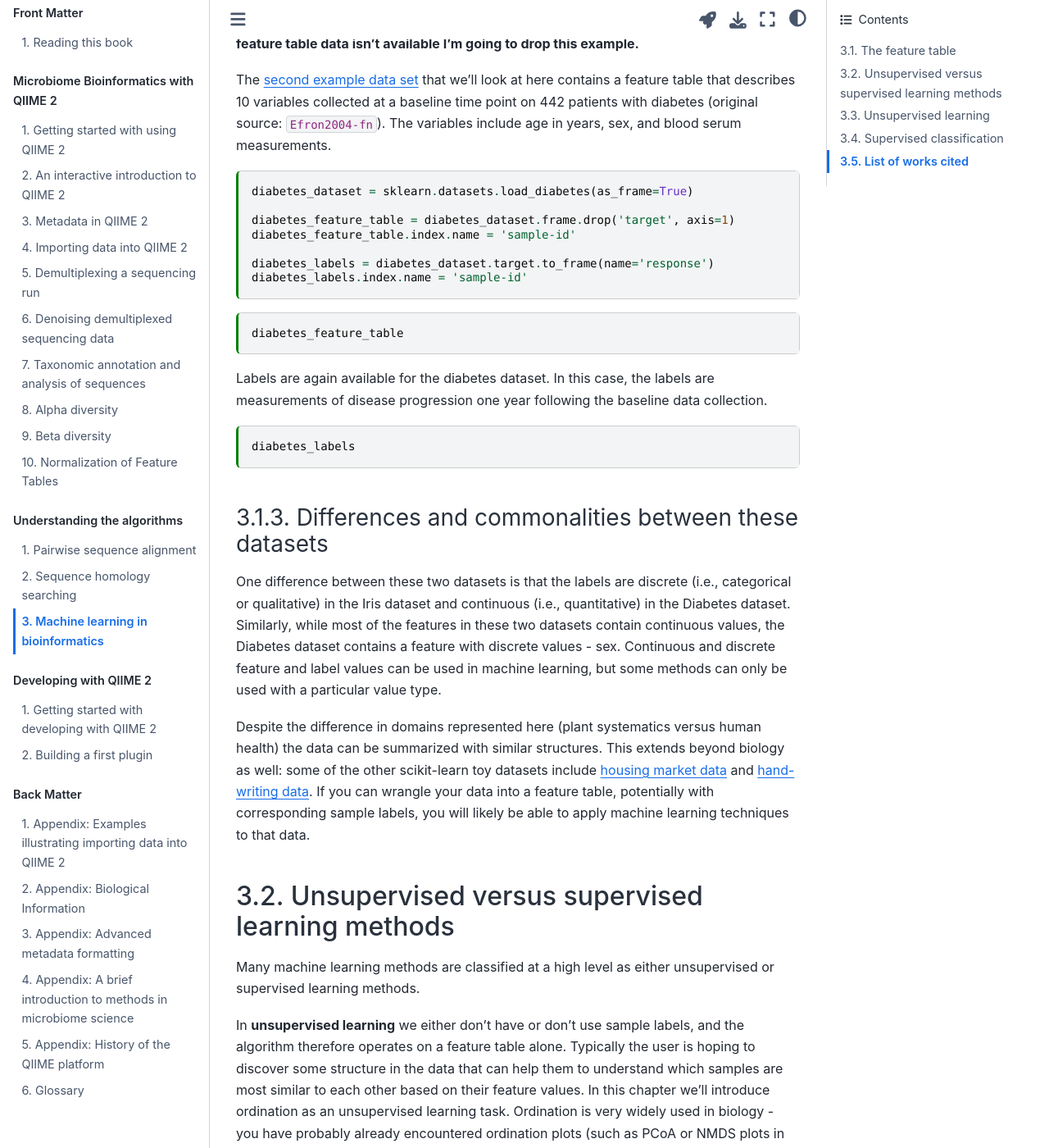
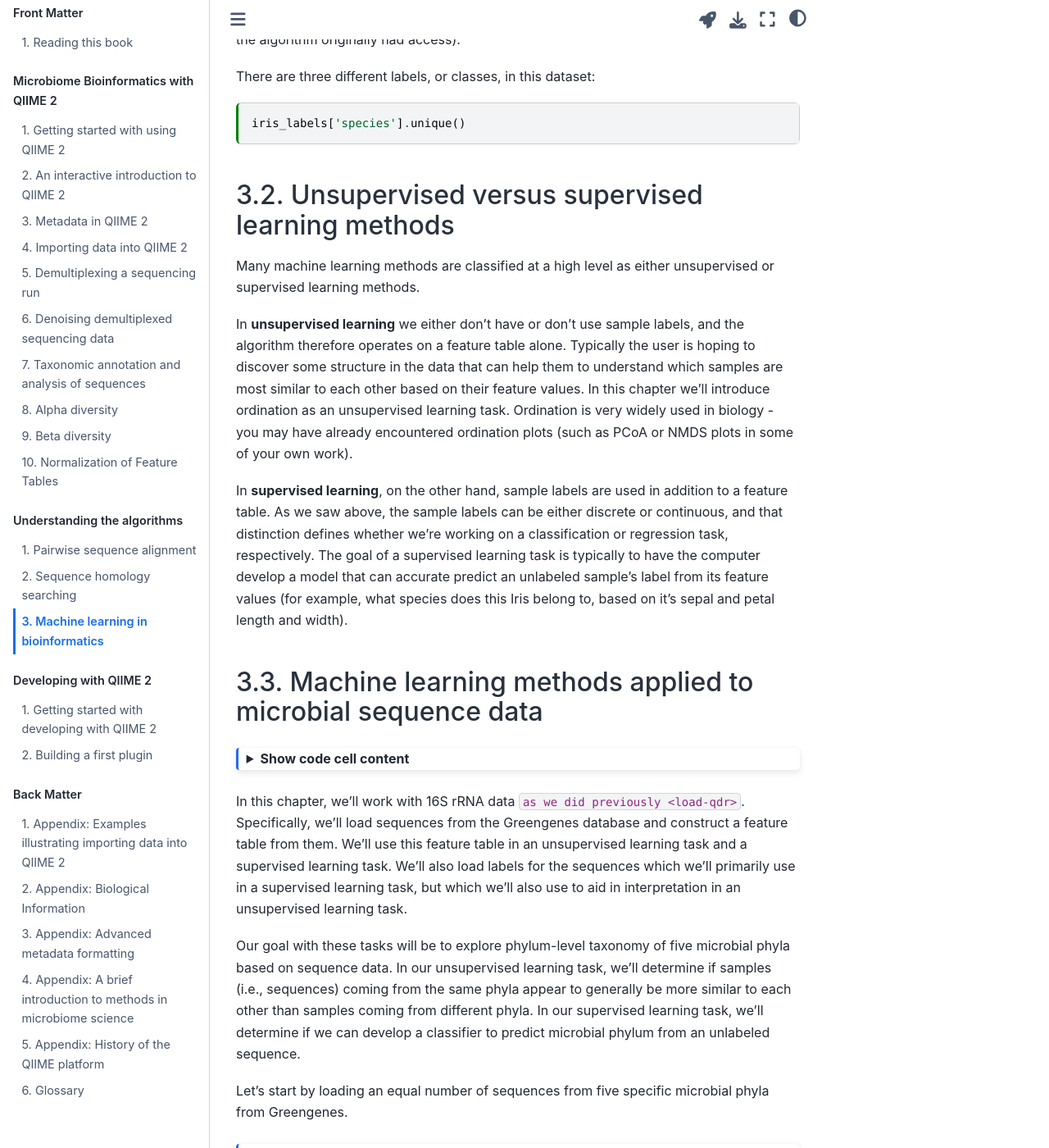
Before and after one commit to gregcaporaso/q2book, a Jupyter Book: the page built from book/algorithms/machine-learning.md, in a window 1280 px wide and 1400 px high, scrolled down 2112 px. Shown: the whole window at 82% size. Built offline with Jupyter Book 1.0.4 settings and Sphinx 7.4.7 and the Sphinx Book theme 1.1.4, drawn with Linux system fonts in a browser that asks for light colours; cross-references to code outside the pages are shown as plain code; some of the changed text lies outside the part shown.

Commit message:
periodic commit

````diff
--- a/book/algorithms/machine-learning.md
+++ b/book/algorithms/machine-learning.md
@@ -25,12 +25,11 @@ Machine learning algorithms can easily be misused, either intentionally or unint
 
 Machine learning algorithms generally are provided with a table of **samples** and user-defined **features** of those samples. These data are typically represented in a matrix, where samples are the rows and features are the columns. This matrix is referred to as a **feature table**, and it is central to machine learning and many subfields of bioinformatics. The terms used here are purposefully general. Samples are intended to be any unit of study, and features are attributes of those samples. Sometimes **labels** or **response variables** will be associated with the samples, in which case a different class of methods can be applied.
 
-scikit-learn defines a few example datasets that we can look at here to get an idea of what typical input looks like in a machine learning task.
+scikit-learn provides a few example datasets that can be used for learning. Let's start by taking a look and one of them to get an idea of what input might look like in a machine learning task.
 
 ### The Iris dataset
 
-The [first example dataset](https://scikit-learn.org/stable/datasets/toy_dataset.html#iris-plants-dataset) that we'll look at is a classic dataset used in machine learning, originally published by RA Fisher {cite}`Fisher1936-tk`. This feature table describes four features of 150 specimens of Iris, a genus of flowering plant, representing three species. The feature table follows:
-
+The [Iris dataset](https://scikit-learn.org/stable/datasets/toy_dataset.html#iris-plants-dataset) is a classic example used in machine learning, originally published by RA Fisher {cite}`Fisher1936-tk`. This feature table describes four features of 150 specimens of Iris, a genus of flowering plant, representing three species. The feature table follows:
 
 ```{code-cell} ipython3
 import sklearn.datasets
@@ -49,7 +48,9 @@ iris_labels.index.name = 'sample-id'
 iris_feature_table
 ```
 
-The rows in this table represent our samples - in this case specimens of Iris plants. The columns represent features, or attributes of the samples. Each sample vector (i.e., row) will indicate a unique identifier for the sample (here these are simply integers), and values for each feature for that sample. This feature table on its own can serve as an input dataset for unsupervised learning tasks, which we'll cover first in this chapter.
+The rows in this table represent our samples - in this case specimens of Iris. The columns represent features, or attributes of the samples. Each **sample vector** (i.e., row) will include a unique identifier for the sample which we usually call the _sample id_ (here these are simply integers), and values for each feature for that sample. Each **feature vector** (i.e., column) will similar contain an identifier for the feature, or the the _feature id_. These are often simplistic descriptions of the features, as they are in this example, but they don't need to be (integers would work fine as feature ids). The feature vector then contains the values measured for that feature in each sample.
+
+This feature table on its own can serve as an input dataset for unsupervised learning tasks, which we'll cover first in this chapter. A goal of unsupervised learning might be to determine if there are clusters of samples that are most similar to one another.
 
 In addition to this feature table, the Iris dataset contains labels for each of the 150 samples indicating which species each sample belongs to:
 
@@ -57,7 +58,7 @@ In addition to this feature table, the Iris dataset contains labels for each of
 iris_labels
 ```
 
-The sample ids in this label vector must be the same as the sample ids in the feature table. The feature table and the sample labels together can be used as input data for supervised learning tasks, which we'll cover second in this chapter.
+The sample ids in this label vector must be the same as the sample ids in the feature table. The feature table and the sample labels together can be used as input data for supervised learning tasks, which we'll cover second in this chapter. A goal of supervised learning might be to develop a classifier that could report the species of an Iris if provided with values for its sepal length and width and its petal length and width (i.e., the features that the algorithm originally had access).
 
 There are three different labels, or classes, in this dataset:
 
@@ -65,49 +66,183 @@ There are three different labels, or classes, in this dataset:
 iris_labels['species'].unique()
 ```
 
-### The Diabetes dataset
-
-**TODO: These data are transformed, unfortunately, as described in the docs. If the raw feature table data isn't available I'm going to drop this example.**
-
-The [second example data set](https://scikit-learn.org/stable/datasets/toy_dataset.html#diabetes-dataset) that we'll look at here contains a feature table that describes 10 variables collected at a baseline time point on 442 patients with diabetes (original source: {cite}`Efron2004-fn`). The variables include age in years, sex, and blood serum measurements.
-
-
-
-```{code-cell} ipython3
-diabetes_dataset = sklearn.datasets.load_diabetes(as_frame=True)
-
-diabetes_feature_table = diabetes_dataset.frame.drop('target', axis=1)
-diabetes_feature_table.index.name = 'sample-id'
-
-diabetes_labels = diabetes_dataset.target.to_frame(name='response')
-diabetes_labels.index.name = 'sample-id'
-```
-
-```{code-cell} ipython3
-diabetes_feature_table
-```
-
-Labels are again available for the diabetes dataset. In this case, the labels are measurements of disease progression one year following the baseline data collection.
-
-```{code-cell} ipython3
-diabetes_labels
-```
-
-### Differences and commonalities between these datasets
-
-One difference between these two datasets is that the labels are discrete (i.e., categorical or qualitative) in the Iris dataset and continuous (i.e., quantitative) in the Diabetes dataset. Similarly, while most of the features in these two datasets contain continuous values, the Diabetes dataset contains a feature with discrete values - sex. Continuous and discrete feature and label values can be used in machine learning, but some methods can only be used with a particular value type.
-
-Despite the difference in domains represented here (plant systematics versus human health) the data can be summarized with similar structures. This extends beyond biology as well: some of the other scikit-learn toy datasets include [housing market data](https://scikit-learn.org/stable/datasets/toy_dataset.html#boston-house-prices-dataset) and [hand-writing data](https://scikit-learn.org/stable/datasets/toy_dataset.html#optical-recognition-of-handwritten-digits-dataset). If you can wrangle your data into a feature table, potentially with corresponding sample labels, you will likely be able to apply machine learning techniques to that data.
-
 ## Unsupervised versus supervised learning methods
 
 Many machine learning methods are classified at a high level as either unsupervised or supervised learning methods.
 
-In **unsupervised learning** we either don't have or don't use sample labels, and the algorithm therefore operates on a feature table alone. Typically the user is hoping to discover some structure in the data that can help them to understand which samples are most similar to each other based on their feature values. In this chapter we'll introduce ordination as an unsupervised learning task. Ordination is very widely used in biology - you have probably already encountered ordination plots (such as PCoA or NMDS plots in some of your reading).
+In **unsupervised learning** we either don't have or don't use sample labels, and the algorithm therefore operates on a feature table alone. Typically the user is hoping to discover some structure in the data that can help them to understand which samples are most similar to each other based on their feature values. In this chapter we'll introduce ordination as an unsupervised learning task. Ordination is very widely used in biology - you may have already encountered ordination plots (such as PCoA or NMDS plots in some of your own work).
 
-In **supervised learning**, on the other hand, sample labels are used in addition to a feature table. As we saw above, the sample labels can be either discrete or continuous, and that distinction defines whether we're working on a classification or regression task, respectively. The goal of a supervised learning task is typically to have the computer develop a model that can accurate predict an unlabeled sample's label from its feature values (for example, how much should we expect an individual's disease to progress in the next year based on measurements we take in the clinic today).
+In **supervised learning**, on the other hand, sample labels are used in addition to a feature table. As we saw above, the sample labels can be either discrete or continuous, and that distinction defines whether we're working on a classification or regression task, respectively. The goal of a supervised learning task is typically to have the computer develop a model that can accurate predict an unlabeled sample's label from its feature values (for example, what species does this Iris belong to, based on it's sepal and petal length and width).
 
-<!-- TODO: start here by moving feature table and label definitions to here from the supervised classification section below. -->
+## Machine learning methods applied to microbial sequence data
+
+```{code-cell} ipython3
+:tags: [hide-cell]
+
+# This cell performs some configuration for this notebook. It's hidden by
+# default because it's not relevant to the content of this chapter. You'll
+# occasionally notice that I hide this type of information so it's not
+# distracting.
+
+%pylab inline
+
+import pandas as pd
+import skbio
+import numpy as np
+import itertools
+import collections
+import random
+```
+
+In this chapter, we'll work with 16S rRNA data `as we did previously <load-qdr>`. Specifically, we'll load sequences from the Greengenes database and construct a feature table from them. We'll use this feature table in an unsupervised learning task and a supervised learning task. We'll also load labels for the sequences which we'll primarily use in a supervised learning task, but which we'll also use to aid in interpretation in an unsupervised learning task.
+
+Our goal with these tasks will be to explore phylum-level taxonomy of five microbial phyla based on sequence data. In our unsupervised learning task, we'll determine if samples (i.e., sequences) coming from the same phyla appear to generally be more similar to each other than samples coming from different phyla. In our supervised learning task, we'll determine if we can develop a classifier to predict microbial phylum from an unlabeled sequence.
+
+Let's start by loading an equal number of sequences from five specific microbial phyla from Greengenes.
+
+```{code-cell} ipython3
+:tags: [hide-cell]
+
+import qiime_default_reference as qdr
+import skbio
+
+def load_taxonomy_reference_database(phyla_of_interest, class_size=None, verbose=True):
+    # Load the taxonomic data
+    seq_data = {}
+    phylum_to_seq_ids = {p: list() for p in phyla_of_interest}
+
+    for e in open(qdr.get_reference_taxonomy()):
+        seq_id, seq_tax = e.strip().split('\t')
+        seq_tax = [e.strip() for e in seq_tax.split(';')]
+        seq_phylum = ';'.join(seq_tax[:2])
+
+        try:
+            phylum_to_seq_ids[seq_phylum].append(seq_id)
+            seq_data[seq_id] = [seq_phylum]
+        except KeyError:
+            # if seq_phylum is not in phylum_to_seq_ids (i.e., it
+            # wasn't provided as a phylum of interest) skip this
+            # record
+            pass
+
+    for e in skbio.io.read(qdr.get_reference_sequences(), format='fasta', constructor=skbio.DNA):
+        if e.has_degenerates():
+            # For the purpose of this lesson, we're going to ignore sequences that contain
+            # degenerate characters (i.e., characters other than A, C, G, or T)
+            continue
+        seq_id = e.metadata['id']
+        try:
+            seq_data[seq_id].append(e)
+        except KeyError:
+            # if this seq_id wasn't previously identified as being from one of our
+            # phyla of interest, skip this record
+            pass
+
+    if verbose:
+        for phylum, seq_ids in phylum_to_seq_ids.items():
+            print("%d sequences were loaded for phylum %s." % (len(seq_ids), phylum))
+
+    if class_size is not None:
+        sampled_seq_data = {}
+        for p, seq_ids in phylum_to_seq_ids.items():
+            if class_size > len(seq_ids):
+                raise ValueError("Class size (%d) too large for phylum %s, which has only %d sequences." %
+                                 (class_size, p, len(seq_ids)))
+            sampled_seq_ids = random.sample(seq_ids, k=class_size)
+            phylum_to_seq_ids[p] = sampled_seq_ids
+            sampled_seq_data.update({seq_id: seq_data[seq_id] for seq_id in sampled_seq_ids})
+        seq_data = sampled_seq_data
+        if verbose:
+            print('\nAfter random sampling: ')
+            for phylum, seq_ids in phylum_to_seq_ids.items():
+                print(" %d sequences were retained for phylum %s." % (len(seq_ids), phylum))
+
+
+    return seq_data, phylum_to_seq_ids
+```
+
+```{code-cell} ipython3
+phyla = {'k__Archaea;p__Crenarchaeota',
+         'k__Archaea;p__Euryarchaeota',
+         'k__Bacteria;p__Firmicutes',
+         'k__Bacteria;p__Cyanobacteria',
+         'k__Bacteria;p__Bacteroidetes',
+         'k__Bacteria;p__Actinobacteria'}
+
+seq_data, phylum_to_seq_ids = load_taxonomy_reference_database(phyla, 100)
+```
+
+<!-- pick up here - create the feature table and labels to user throughout the rest of the chapter>
+
+Recall that we can look reference sequences up as follows, and that reference sequences have taxonomic annotations.
+
+```{code-cell} ipython3
+reference_db[0]
+```
+
+We'll again select a random subset of the reference database to work with here to get our analyses moving quickly.
+
+```{code-cell} ipython3
+reference_db = random.sample(reference_db, k=5000)
+print("%s sequences are present in the subsampled database." % len(reference_db))
+```
+
+(ml:define-nb-parameters)=
+
+```{code-cell} ipython3
+taxonomic_level = 2
+k = 7
+alphabet = skbio.DNA.nondegenerate_chars
+```
+
+Next, we'll compute a table of the per-sequence kmer counts for all kmers in `W` for all sequences in our reference database. We'll also store the taxonomic identity of each of our reference sequences at our specified taxonomic level. We can store this information in a pandas `DataFrame`, and then view the first 25 rows of that table.
+
+```{code-cell} ipython3
+# compute all kmers for the specified alphabet
+W = compute_W(alphabet, k)
+
+# Define a function that returns the taxonomy at a specified level given
+# a semi-colon separated taxonomic description.
+# For example, providing 'k__Bacteria; p__Gemmatimonadetes; c__Gemm-1; o__; f__; g__; s__'
+# as input will return 'k__Bacteria; p__Gemmatimonadetes' as output.
+def get_taxon_at_level(taxon, level):
+    taxon = [l.strip() for l in taxon.split(';')]
+    return '; '.join(taxon[:level])
+
+# Iterate over all of the reference sequences and compute their kmer frequencies.
+per_sequence_kmer_counts = {}
+sequence_labels = {}
+for reference_sequence in reference_db:
+    sequence_id = reference_sequence.metadata['id']
+
+    taxon = get_taxon_at_level(reference_sequence.metadata['taxonomy'], taxonomic_level)
+    sequence_labels[sequence_id] = taxon
+
+    kmer_counts = dict.fromkeys(W, 0)
+    kmer_counts.update(reference_sequence.kmer_frequencies(k=k))
+    per_sequence_kmer_counts[sequence_id] = kmer_counts
+
+feature_table = pd.DataFrame(data=per_sequence_kmer_counts).fillna(0).T
+sequence_labels = pd.Series(sequence_labels, name='taxon')
+```
+
+```{code-cell} ipython3
+# Display the first 25 samples in the feature table
+feature_table[:25]
+```
+
+```{code-cell} ipython3
+# Display the taxon labels for the first 25 samples
+sequence_labels[:25].to_frame()
+```
+
+This table of kmer counts per taxon is our **feature table*. In this case, taxa are our samples and kmers are our features. The values in the table represent the number of times each kmer was observed in each taxon.
+
+
+
+
+
+
 
 ## Unsupervised learning
 
@@ -444,73 +579,7 @@ Naive Bayes classifiers work by building a model of what different classes look
 
 In this chapter, instead of using sequence alignment to identify the most likely taxonomic origin of a sequence, we'll train Naive Bayes classifiers to do this by building {ref}`kmer <kmer>`-based models of the 16S sequences of taxa in our reference database. We'll then run our query sequences through those models to identify the most likely taxonomic origin of each query sequence. Since we know the taxonomic origin of our query sequences in this case, we can evaluate the accuracy of our classifiers by seeing how often they return the known taxonomy assignment. If our training and testing approaches are well-designed, the performance on our tests will inform us of how accurate we can expect our classifier to be on data where the actual taxonomic origin is unknown.
 
-We'll begin by {ref}`preparing our reference database and query sequences as we did previously <load-qdr>`.
 
-```{code-cell} ipython3
-:tags: [hide-cell]
-
-# This cell performs some configuration for this notebook. It's hidden by
-# default because it's not relevant to the content of this chapter. You'll
-# occasionally notice that I hide this type of information so it's not
-# distracting.
-
-%pylab inline
-
-import pandas as pd
-import skbio
-import numpy as np
-import itertools
-import collections
-import random
-```
-
-```{code-cell} ipython3
-:tags: [hide-cell]
-
-import qiime_default_reference as qdr
-import skbio
-
-def load_taxonomy_reference_database(verbose=True):
-    # Load the taxonomic data
-    reference_taxonomy = {}
-    for e in open(qdr.get_reference_taxonomy()):
-        seq_id, seq_tax = e.strip().split('\t')
-        reference_taxonomy[seq_id] = seq_tax
-
-    # Load the reference sequences, and associate the taxonomic annotation with
-    # each as metadata
-    reference_db = []
-    for e in skbio.io.read(qdr.get_reference_sequences(), format='fasta', constructor=skbio.DNA):
-        if e.has_degenerates():
-            # For the purpose of this lesson, we're going to ignore sequences that contain
-            # degenerate characters (i.e., characters other than A, C, G, or T)
-            continue
-        seq_tax = reference_taxonomy[e.metadata['id']]
-        e.metadata['taxonomy'] = seq_tax
-        reference_db.append(e)
-
-    if verbose:
-        print("%s sequences were loaded from the reference database." % len(reference_db))
-
-    return reference_taxonomy, reference_db
-```
-
-```{code-cell} ipython3
-reference_taxonomy, reference_db = load_taxonomy_reference_database()
-```
-
-Recall that we can look reference sequences up as follows, and that reference sequences have taxonomic annotations.
-
-```{code-cell} ipython3
-reference_db[0]
-```
-
-We'll again select a random subset of the reference database to work with here to get our analyses moving quickly.
-
-```{code-cell} ipython3
-reference_db = random.sample(reference_db, k=5000)
-print("%s sequences are present in the subsampled database." % len(reference_db))
-```
 
 ### Training a Native Bayes classifier
 
@@ -559,56 +628,7 @@ Next, how long should our kmers be? We don't have a good idea of this to start w
 
 Finally, we'll need to know the value of `W`, defined above as the set of all possible kmers given our alphabet and the value of `k`.
 
-(ml:define-nb-parameters)=
 
-```{code-cell} ipython3
-taxonomic_level = 2
-k = 7
-alphabet = skbio.DNA.nondegenerate_chars
-```
-
-Next, we'll compute a table of the per-sequence kmer counts for all kmers in `W` for all sequences in our reference database. We'll also store the taxonomic identity of each of our reference sequences at our specified taxonomic level. We can store this information in a pandas `DataFrame`, and then view the first 25 rows of that table.
-
-```{code-cell} ipython3
-# compute all kmers for the specified alphabet
-W = compute_W(alphabet, k)
-
-# Define a function that returns the taxonomy at a specified level given
-# a semi-colon separated taxonomic description.
-# For example, providing 'k__Bacteria; p__Gemmatimonadetes; c__Gemm-1; o__; f__; g__; s__'
-# as input will return 'k__Bacteria; p__Gemmatimonadetes' as output.
-def get_taxon_at_level(taxon, level):
-    taxon = [l.strip() for l in taxon.split(';')]
-    return '; '.join(taxon[:level])
-
-# Iterate over all of the reference sequences and compute their kmer frequencies.
-per_sequence_kmer_counts = {}
-sequence_labels = {}
-for reference_sequence in reference_db:
-    sequence_id = reference_sequence.metadata['id']
-
-    taxon = get_taxon_at_level(reference_sequence.metadata['taxonomy'], taxonomic_level)
-    sequence_labels[sequence_id] = taxon
-
-    kmer_counts = dict.fromkeys(W, 0)
-    kmer_counts.update(reference_sequence.kmer_frequencies(k=k))
-    per_sequence_kmer_counts[sequence_id] = kmer_counts
-
-feature_table = pd.DataFrame(data=per_sequence_kmer_counts).fillna(0).T
-sequence_labels = pd.Series(sequence_labels, name='taxon')
-```
-
-```{code-cell} ipython3
-# Display the first 25 samples in the feature table
-feature_table[:25]
-```
-
-```{code-cell} ipython3
-# Display the taxon labels for the first 25 samples
-sequence_labels[:25].to_frame()
-```
-
-This table of kmer counts per taxon is our **feature table*. In this case, taxa are our samples and kmers are our features. The values in the table represent the number of times each kmer was observed in each taxon.
 
 With this information, we'll next compute our kmer probability table. The content of this table will be the probability of observing every kmer in W given a taxon. This is computed based on a few values:
 
@@ -813,6 +833,14 @@ What does this plot tell you about how well setting a confidence threshold is li
 Jump back up to where we [defined `k` and `taxonomic_level`](ml:define-nb-parameters) and modify those values. How does the accuracy of the classifier change if you increase or decrease `k` while keeping the value of `taxonomic_level` fixed? How does the accuracy change if you increase or decrease the `taxonomic_level` while keeping `k` fixed?
 ```
 
+## Variations on the input to machine learning algorithms
+
+As in the Iris dataset, the labels in our microbial data are discrete (i.e., categorical or qualitative) as opposed to continuous (i.e., quantitative). If our labels in a supervised learning project were continous instead of discrete - for example the abundance of an organism in an environment - we could still supervised learning, but we would work with different algorithms. Specifically, we'd used supervised regression algorithms, rather than supervised classification algorithms.
+
+Similarly, while the features we worked with in our unsupervised and supervised learning examples were continuous values, feature values could also be discrete (e.g., the sex of a subject, or the species of a specimen in an environment). The applicable algorithms might change, but machine learning techniques in general would still be available.
+
+scikit-learn provides other example datasets, including [the diabetes dataset](https://scikit-learn.org/stable/modules/generated/sklearn.datasets.load_diabetes.html#sklearn.datasets.load_diabetes), [the housing market dataset](https://scikit-learn.org/stable/datasets/toy_dataset.html#boston-house-prices-dataset) and [the hand-writing dataset](https://scikit-learn.org/stable/datasets/toy_dataset.html#optical-recognition-of-handwritten-digits-dataset). These are good illustrations of other types of data that can be used in machine learning tasks. The message to take away is that if you can wrangle your data into a feature table, potentially with corresponding sample labels, you will likely be able to apply machine learning techniques to that data. That said, and as I mentioned at the beginning of this chapter, this introduction barely scratches the surface of this complex branch of statistics and computer science. Especially with the accessible of these methods through software like scikit-learn, it's easy to get to the point where you know enough to get yourself into trouble by using machine learning methods inappropriately. If you'd like to apply these tools in your research, you must continue your learning. I recommend continuing with [scikit-learn's documentation](https://scikit-learn.org/).
+
 ## List of works cited
 
 ```{bibliography} ../references.bib
````
